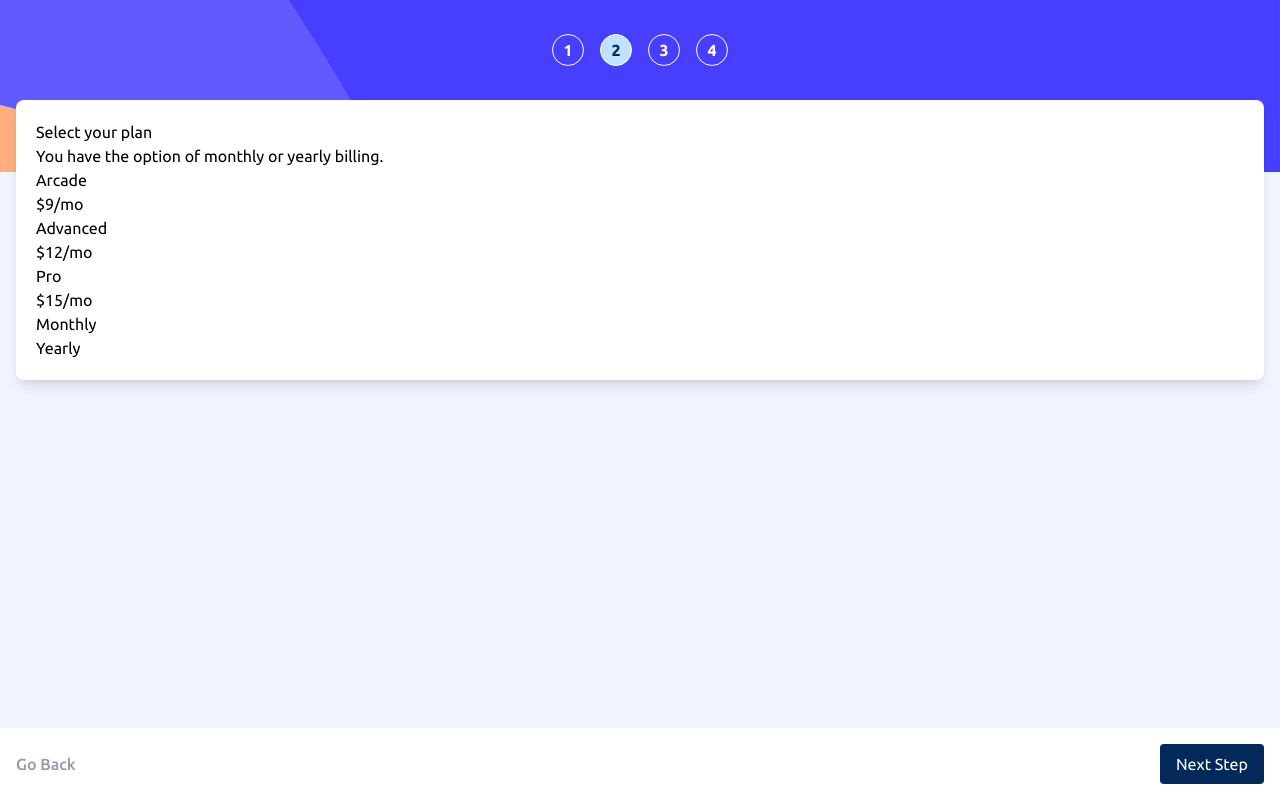
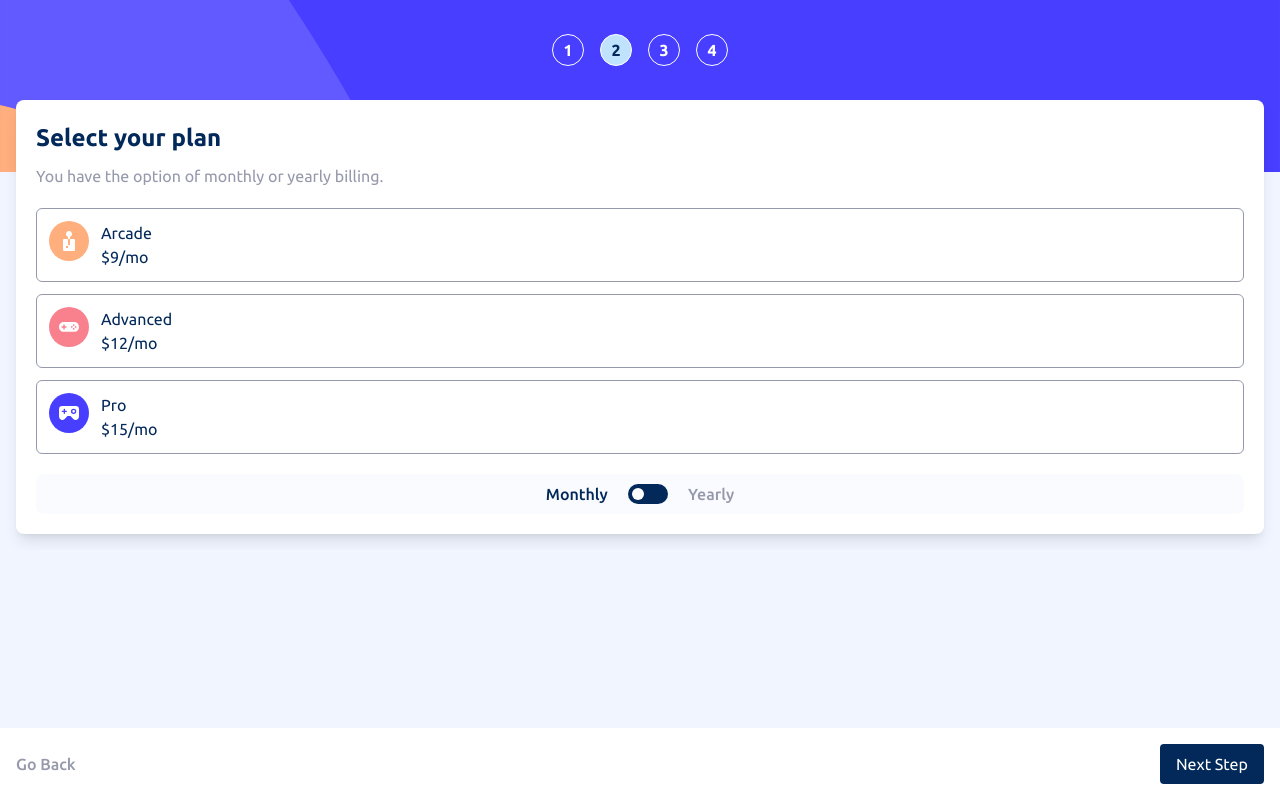
Before and after one commit to 7savv7/frontendmentor, a React (Vite) app in the folder advanced/multi-step-form/: page / in a window 1280 px wide. Both pictures are taken after a click on the button "Next Step". Built offline with nearby package versions, Linux system fonts and the light colour scheme.

Commit message:
[multi-step-form]: Improve styles of first 2 steps

```diff
--- a/advanced/multi-step-form/src/components/Step1.tsx
+++ b/advanced/multi-step-form/src/components/Step1.tsx
@@ -1,22 +1,41 @@
 function Step1() {
   return (
-    <div>
-      <h1>Personal info</h1>
-      <p>Please provide your name, email address, and phone number.</p>
+    <div className="text-blue950">
+      <h1 className="text-[1.5em] font-bold">Personal info</h1>
+      <p className="mt-2 text-grey500">
+        Please provide your name, email address, and phone number.
+      </p>
 
-      <div>
+      <div className="flex flex-col gap-3 mt-5">
+        <div className="flex flex-col item-start">
           <label htmlFor="name">Name</label>
-        <input id="name" type="text" placeholder="e.g. Stephen King" />
+          <input
+            className="border border-grey500 text-grey500 font-[500] p-2 px-4 rounded-sm outline-none"
+            id="name"
+            type="text"
+            placeholder="e.g. Stephen King"
+          />
+        </div>
 
+        <div className="flex flex-col item-start">
           <label htmlFor="email">Email Address</label>
           <input
+            className="border border-grey500 text-grey500 font-[500] p-2 px-4 rounded-sm outline-none"
             id="email"
             type="text"
             placeholder="e.g. stephenking@lorem.com"
           />
+        </div>
 
+        <div className="flex flex-col item-start">
           <label htmlFor="phone">Phone Number</label>
-        <input id="phone" type="text" placeholder="e.g. +1 234 567 890" />
+          <input
+            className="border border-grey500 text-grey500 font-[500] p-2 px-4 rounded-sm outline-none"
+            id="phone"
+            type="text"
+            placeholder="e.g. +1 234 567 890"
+          />
+        </div>
       </div>
     </div>
   );
--- a/advanced/multi-step-form/src/components/Step2.tsx
+++ b/advanced/multi-step-form/src/components/Step2.tsx
@@ -1,30 +1,71 @@
+import { useState } from "react";
+
 function Step2() {
+  const [yearly, setYearly] = useState<boolean>(false);
+
   return (
-    <div>
-      <h1>Select your plan</h1>
-      <p>You have the option of monthly or yearly billing.</p>
+    <div className="text-blue950">
+      <h1 className="text-[1.5em] font-bold">Select your plan</h1>
+      <p className="mt-2 text-grey500">
+        You have the option of monthly or yearly billing.
+      </p>
 
-      <div>
+      <div className="flex flex-col gap-3 mt-5">
+        <div className="flex items-start gap-3 border border-grey500 rounded-md p-3">
+          <img src="/images/icon-arcade.svg" alt="arcade" />
+
           <div>
             <p>Arcade</p>
             <p>$9/mo</p>
+            <p className="hidden">2 months free</p>
+          </div>
         </div>
 
+        <div className="flex items-start gap-3 border border-grey500 rounded-md p-3">
+          <img src="/images/icon-advanced.svg" alt="advanced" />
           <div>
             <p>Advanced</p>
             <p>$12/mo</p>
+            <p className="hidden">2 months free</p>
+          </div>
         </div>
 
+        <div className="flex items-start gap-3 border border-grey500 rounded-md p-3">
+          <img src="/images/icon-pro.svg" alt="pro" />
           <div>
             <p>Pro</p>
             <p>$15/mo</p>
+            <p className="hidden">2 months free</p>
+          </div>
         </div>
       </div>
 
-      <div>
-        <p>Monthly</p>
+      <div className="flex items-center justify-center text-grey500 font-[500] gap-5 p-2 px-5 mt-5 bg-blue50 rounded-lg">
+        <button
+          type="button"
+          onClick={() => setYearly(false)}
+          className={`${!yearly && "text-blue950"} transition-all`}
+        >
+          Monthly
+        </button>
 
-        <p>Yearly</p>
+        <div
+          onClick={() => setYearly((prev) => !prev)}
+          className="relative bg-blue950 h-5 w-10 rounded-full"
+        >
+          <div
+            className={`absolute w-[12px] top-[4px] h-[12px] bg-white rounded-full
+              ${yearly ? "left-[calc(100%-4px)] -translate-x-full" : "left-[4px]"} transition-all`}
+          />
+        </div>
+
+        <button
+          type="button"
+          onClick={() => setYearly(true)}
+          className={`${yearly && "text-blue950"} transition-all`}
+        >
+          Yearly
+        </button>
       </div>
     </div>
   );
```
Lines whose indentation alone changed are shown as unchanged.
